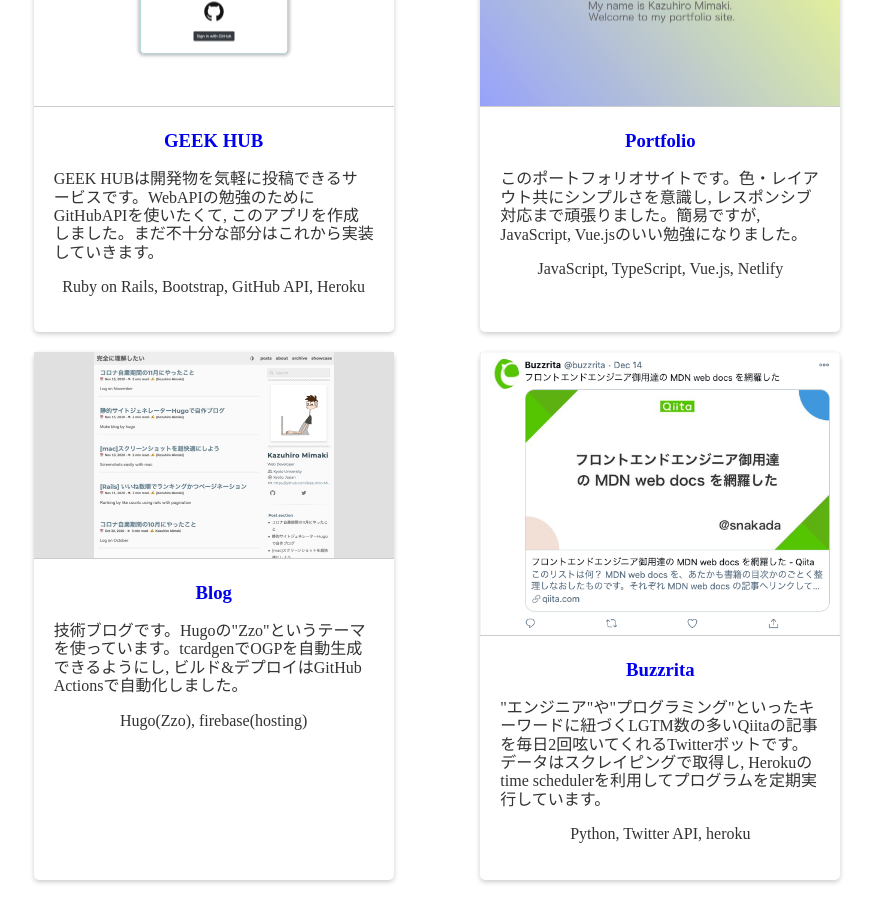
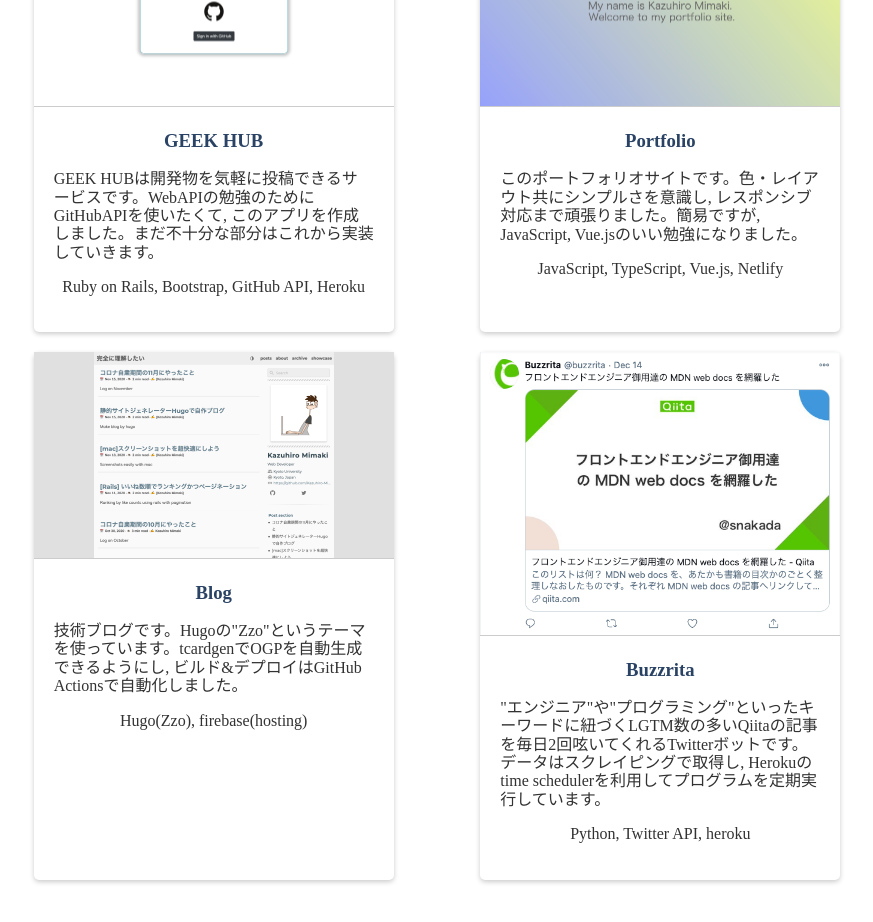
Before and after one commit to Kazuhiro-Mimaki/My-Portfolio, a Vue app: page / in a window 1280 px wide. Shown: the part 2380-3302 px from the top of the page, without its empty margins (203-1076 px from the left). Built offline with nearby package versions, Linux system fonts and the light colour scheme.

Commit message:
fix font_color

```diff
--- a/src/components/atoms/Card/Component.vue
+++ b/src/components/atoms/Card/Component.vue
@@ -33,6 +33,10 @@
   .content {
     padding: 0 20px 20px;
 
+    h3 {
+      color: color(dark, base);
+    }
+
     .detail {
       text-align: left;
     }
```
